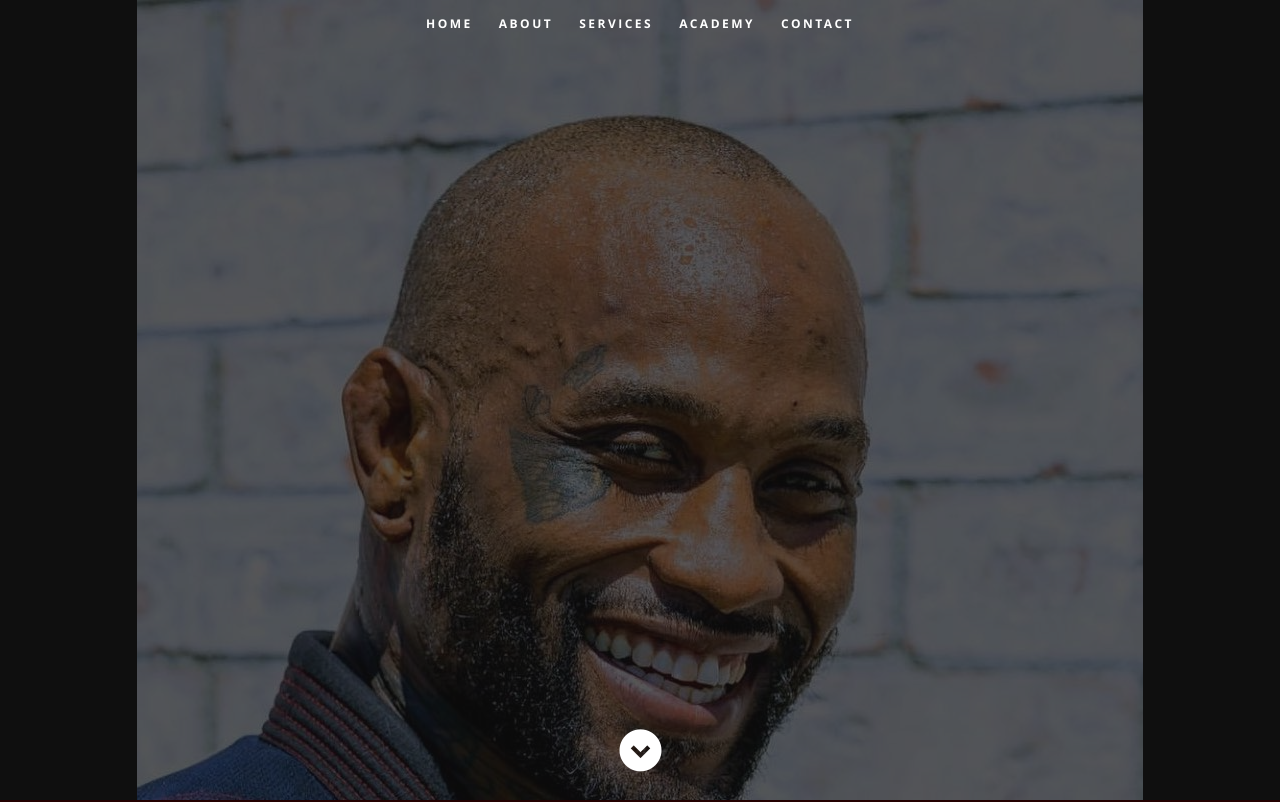
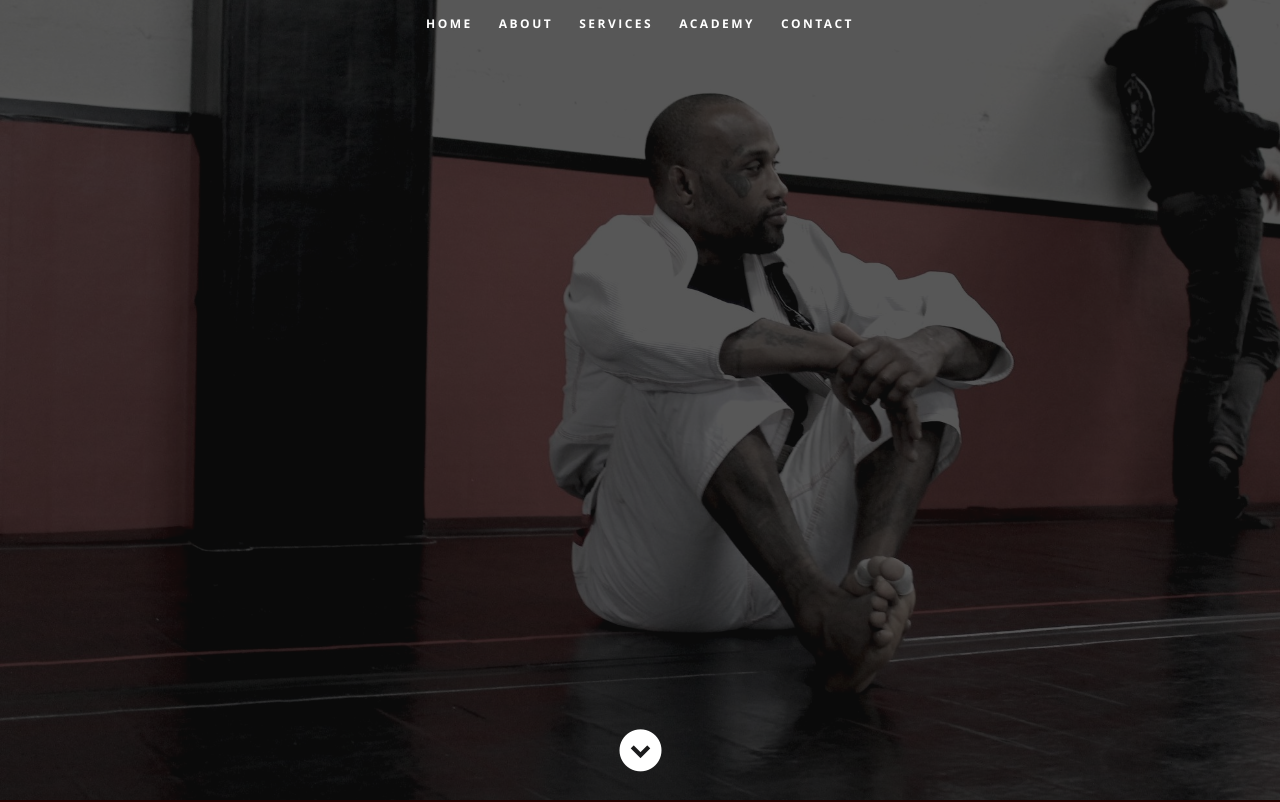
Before and after one commit to justinclanglinais/kambui, a React (Create React App) app: page / in a window 1280 px wide. Shown: the top 802 px of the page. Built offline with nearby package versions, Linux system fonts and the light colour scheme.

Commit message:
trying to set bg image

```diff
--- a/public/resumeData.json
+++ b/public/resumeData.json
@@ -3,6 +3,7 @@
     "name":"Kambui Jiu Jitsu",
     "description":"Helping troubled and homeless youth through Brazilian Jiu-Jitsu",
     "image":"profilepic.jpg",
+    "backgroundImg":"kambui-bg.jpg",
     "bio":"Kamau Curnal is a Brazilian Jiu Jitsu black belt under Brian Johnson, a fourth-degree black belt under Rigan Machado.  He started jiu-jitsu in 2010 at over 360lbs, and was a felon and an addict in his past.  Now, he is a graduate of the 48 curriculum and has taught classes at Northwest Jiu-Jitsu Academy, Alpha Martial Arts, and his own Academy, Kambui Jiu Jitsu Academy.",
     "contactmessage":"Here is where you should write your message to readers to have them get in contact with you.",
     "email": "youremailhere@gmail.com",
--- a/src/Components/Header.js
+++ b/src/Components/Header.js
@@ -6,6 +6,7 @@ class Header extends Component {
 
    if(this.props.data){
       var profilepic= "images/"+this.props.data.image;
+      var backgroundImg= "images/"+this.props.data.backgroundImg;
       var project = this.props.data.project;
       var github = this.props.data.github;
       var name = this.props.data.name;
@@ -17,10 +18,9 @@ class Header extends Component {
    }
 
     return (
-      <header id="home">
-      <img src={profilepic} style={{  'opacity': '0.3'
-      }} />
+      <header id="home" >
       {/* <ParticlesBg color="#ff0000" num={10} type="circle" bg={true} /> */}
+      <img src={backgroundImg} style={{'opacity': '0.3', 'z-index': '-5'}} />
       <nav id="nav-wrap">
          <a className="mobile-btn" href="#nav-wrap" title="Show navigation">Show navigation</a>
 	      <a className="mobile-btn" href="#home" title="Hide navigation">Hide navigation</a>
@@ -32,6 +32,7 @@ class Header extends Component {
             <li><a className="smoothscroll" href="#academy">Academy</a></li>
             <li><a className="smoothscroll" href="#contact">Contact</a></li>
          </ul>
+
       </nav>
 
       <div className="row banner">
@@ -45,6 +46,7 @@ class Header extends Component {
                <a href={github} className="button btn github-btn"><i className="fa fa-github"></i>Github</a>
             </ul>
          </div>
+
       </div>
 
       <p className="scrolldown">
```
